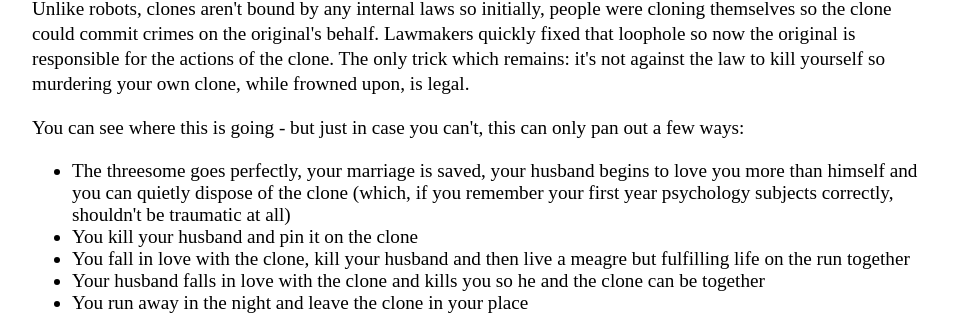
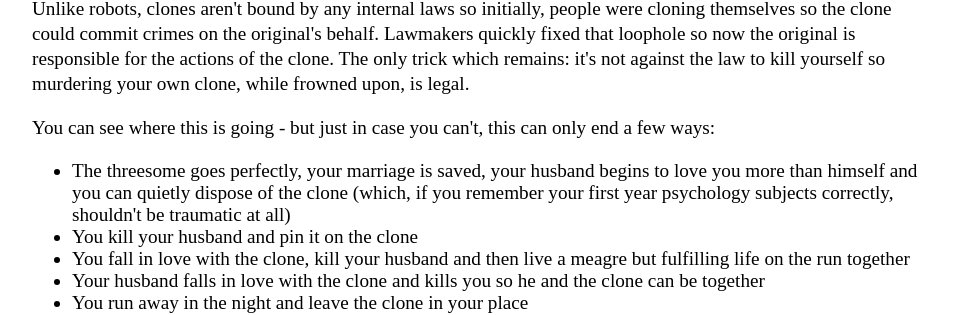
Before and after one commit to Pinelife/pinelife.github.io, a Jekyll site: the page built from Hellhole/excitingevent1.html, in a window 1280 px wide and 900 px high, scrolled down 357 px. Shown: the part 143-458 px from the top of the window, without its empty margins (160-1119 px from the left). Built offline with Jekyll 4.4.1, drawn with Linux system fonts in a browser that asks for light colours.

Commit message:
Update excitingevent1.html

```diff
--- a/Hellhole/excitingevent1.html
+++ b/Hellhole/excitingevent1.html
@@ -26,7 +26,7 @@ Don't question the clone thing too much. Let's just say it's 2023, an alien spac
   own clone, while frowned upon, is legal.
 </p>
 <p>
-  You can see where this is going - but just in case you can't, this can only pan out a few ways:</p>
+  You can see where this is going - but just in case you can't, this can only end a few ways:</p>
   <ul>
     <li>The threesome goes perfectly, your marriage is saved, your husband begins to love you more than himself and you can quietly dispose
     of the clone (which, if you remember your first year psychology subjects correctly, shouldn't be traumatic at all)</li>
```
